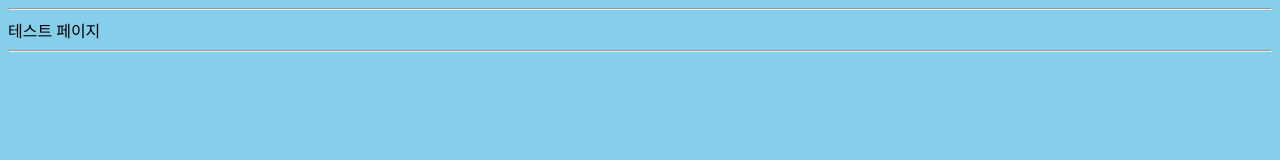
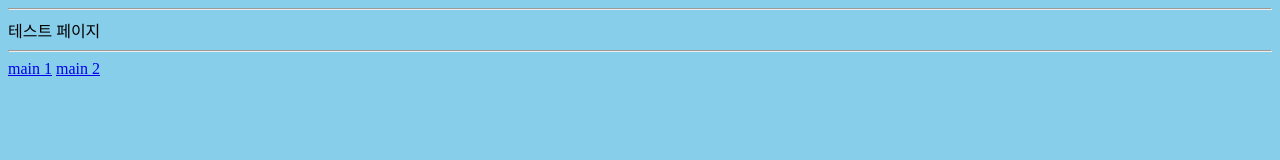
Before and after one commit to 20242881-cyber/hanbatWeb, a plain HTML site: page index.html in a window 1280 px wide. Drawn offline with Linux system fonts and the light colour scheme.

Commit message:
Update index.html

```diff
--- a/index.html
+++ b/index.html
@@ -9,8 +9,8 @@
     <hr>
     테스트 페이지
     <hr>
-    <a href=menu1.html> </a>
-    <a href=menu2.html> </a>
+<a href="menu1.html">main 1</a>
+<a href="menu2.html">main 2</a>
 
 
 </body>
```
